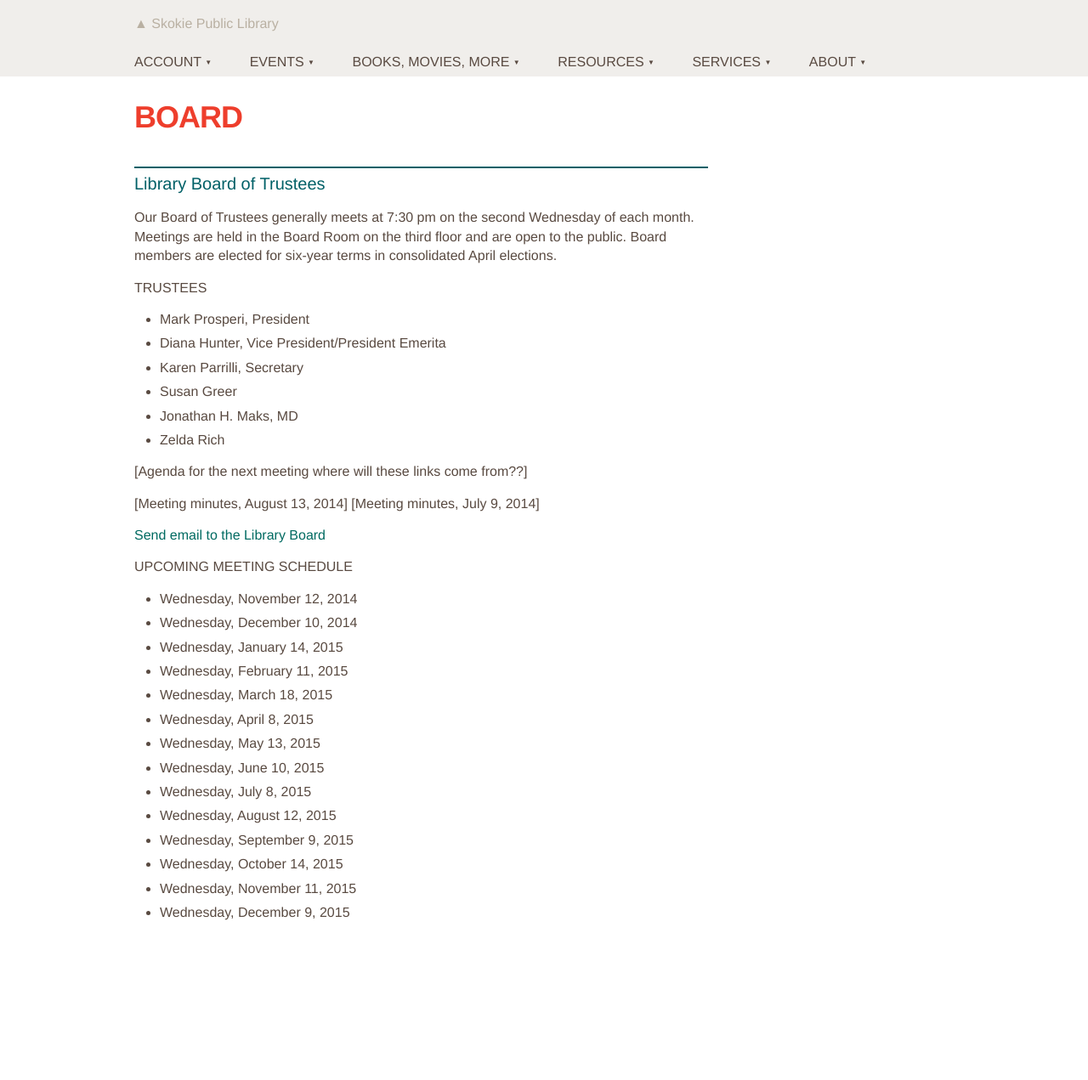
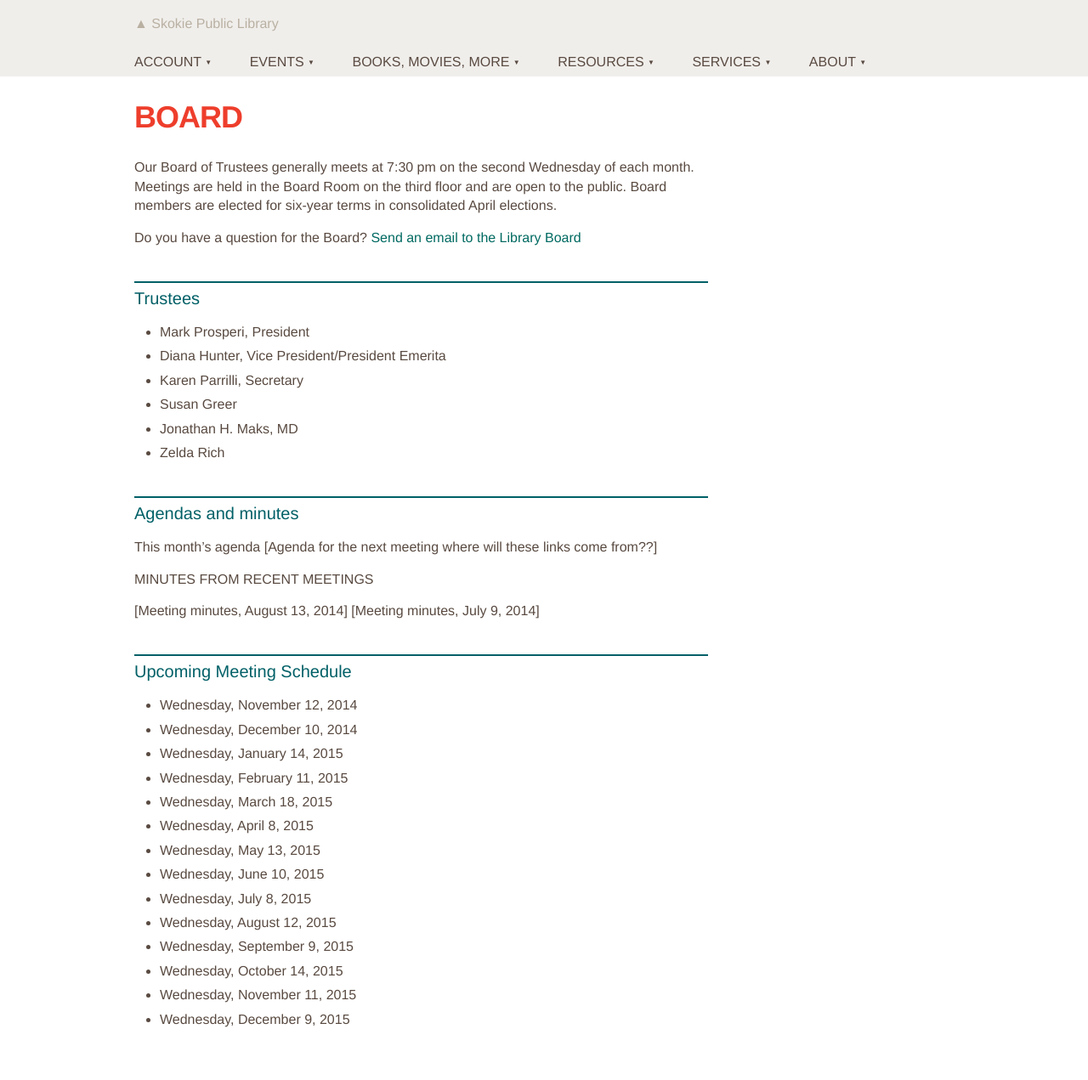
Before and after one commit to skokielibrary/spl-content, a Jekyll site: the page built from _content/christie/about--board.markdown, in a window 1280 px wide. Shown: the whole page at 85% size. Built offline with Jekyll 4.4.1, drawn with Linux system fonts in a browser that asks for light colours; before the commit the page ends 1145 px from its top, so only the background shows below that.

Commit message:
edits by BA

```diff
--- a/_content/christie/about--board.markdown
+++ b/_content/christie/about--board.markdown
@@ -4,11 +4,12 @@ title: Board
 published: true
 ---
 
-## Library Board of Trustees
-
 Our Board of Trustees generally meets at 7:30 pm on the second Wednesday of each month. Meetings are held in the Board Room on the third floor and are open to the public. Board members are elected for six-year terms in consolidated April elections.
 
-### Trustees
+Do you have a question for the Board?
+[Send an email to the Library Board](mailthelibraryboard@skokielibrary.info)
+
+## Trustees
 
 - Mark Prosperi, President
 - Diana Hunter, Vice President/President Emerita
@@ -17,14 +18,16 @@ Our Board of Trustees generally meets at 7:30 pm on the second Wednesday of each
 - Jonathan H. Maks, MD
 - Zelda Rich
 
+## Agendas and minutes
+
+This month's agenda
 [Agenda for the next meeting where will these links come from??]
 
+### Minutes from recent meetings
 [Meeting minutes, August 13, 2014]
 [Meeting minutes, July 9, 2014]
 
-[Send email to the Library Board](mailthelibraryboard@skokielibrary.info)
-
-### Upcoming Meeting Schedule
+## Upcoming Meeting Schedule
 
 - Wednesday, November 12, 2014
 - Wednesday, December 10, 2014
```
